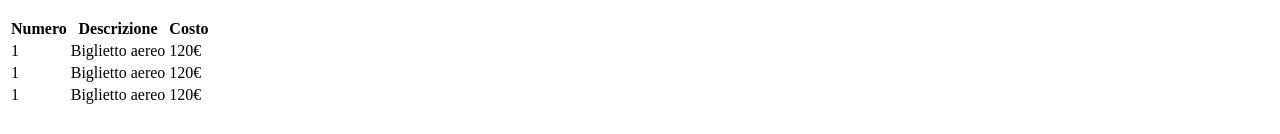
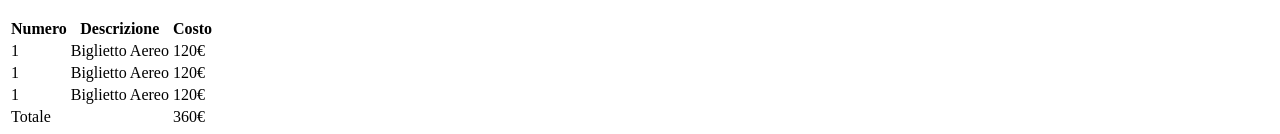
Before and after one commit to Ferlo94/html-london-trip, a plain HTML site: page index.html in a window 1280 px wide. Shown: the part 744-878 px from the top of the page. Drawn offline with Linux system fonts and the light colour scheme.

Commit message:
Chiusura tabella

```diff
--- a/index.html
+++ b/index.html
@@ -34,20 +34,27 @@
                     <tbody>
                         <tr>
                             <td>1</td>
-                            <td>Biglietto aereo</td>
+                            <td>Biglietto Aereo</td>
                             <td>120€</td>
                         </tr>
                         <tr>
                             <td>1</td>
-                            <td>Biglietto aereo</td>
+                            <td>Biglietto Aereo</td>
                             <td>120€</td>
                         </tr>
                         <tr>
                             <td>1</td>
-                            <td>Biglietto aereo</td>
+                            <td>Biglietto Aereo</td>
                             <td>120€</td>
                         </tr>
                     </tbody>
+                    <!-- Chiusura tabella -->
+                    <tfoot>
+                        <td>Totale</td>
+                        <td></td>
+                        <td>360€</td>
+
+                    </tfoot>
                 </table>
             </section>
         </main>
```
